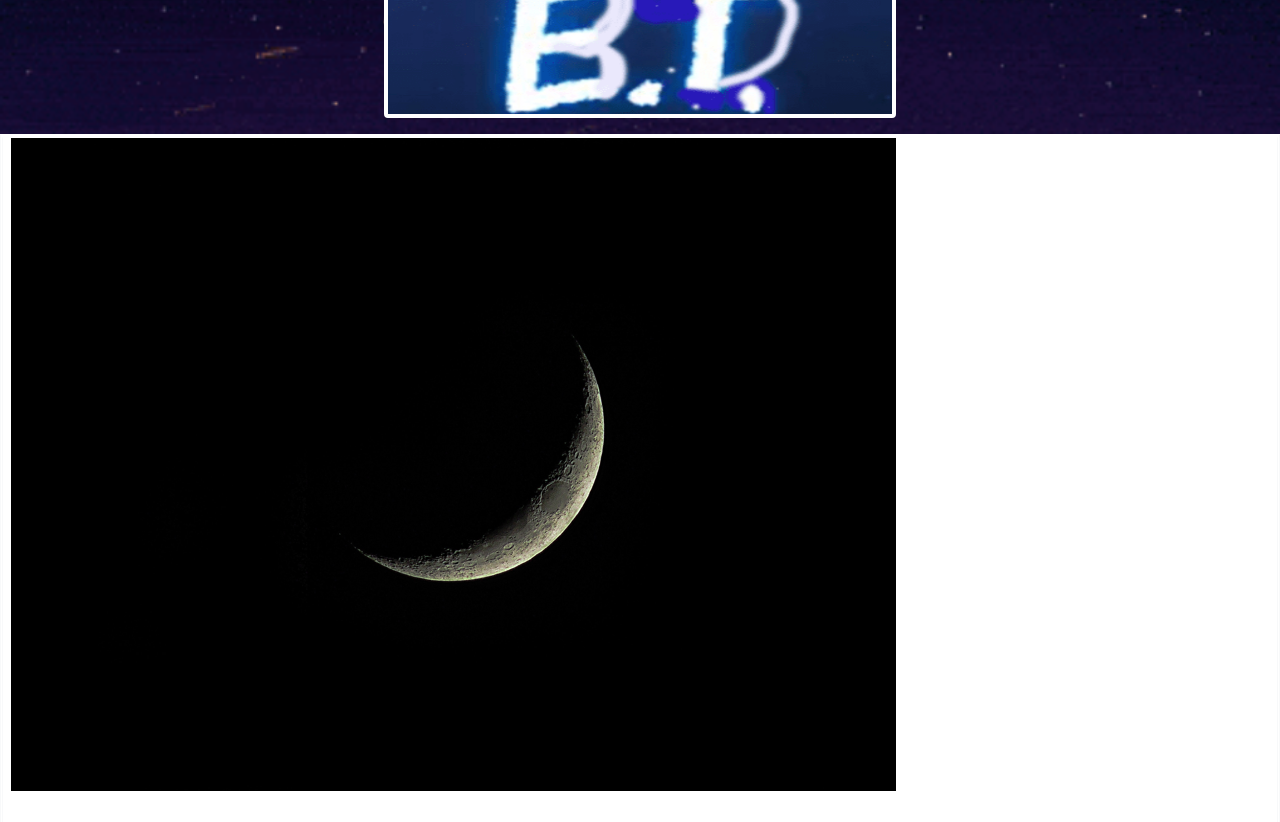
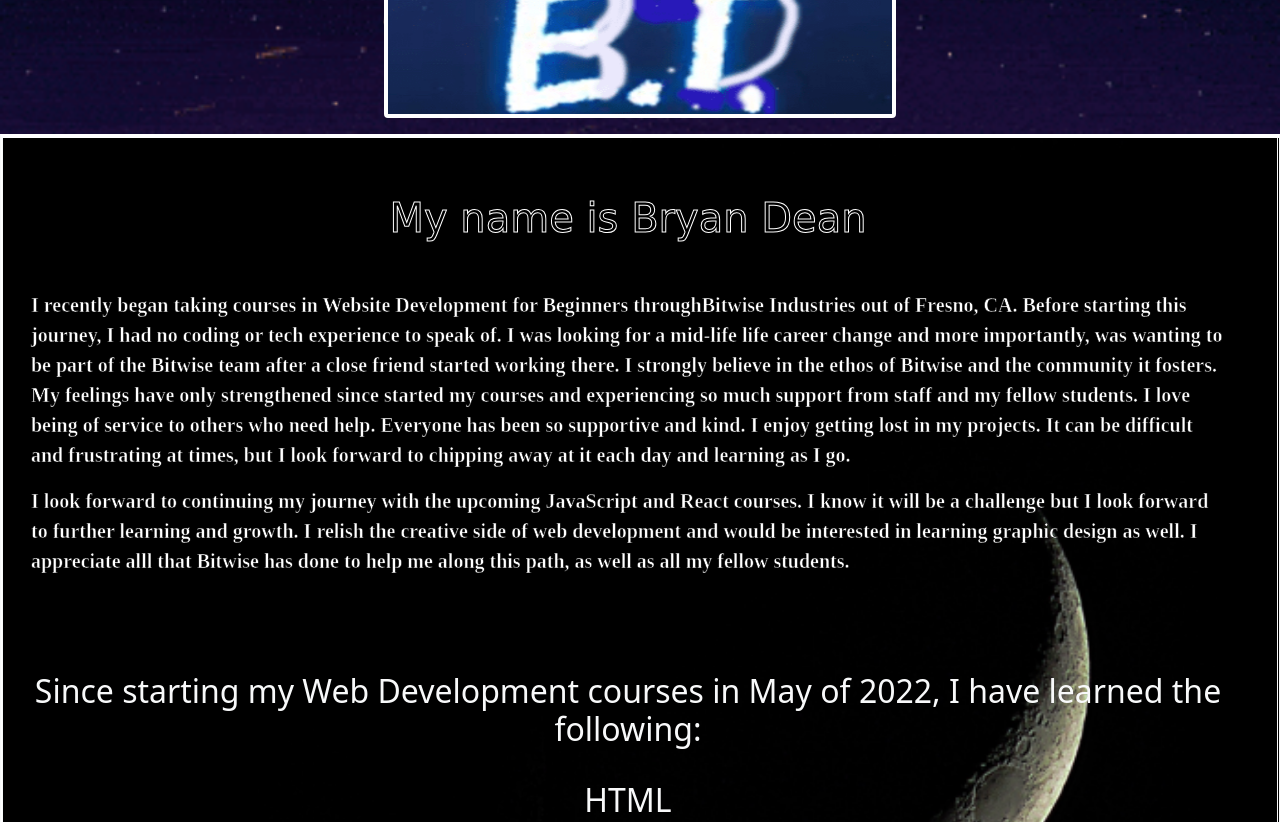
Before and after one commit to bryanmdean9091/Portfolio, a plain HTML site: page index.html in a window 1280 px wide. Shown: the part 520-1342 px from the top of the page. Drawn offline with nearby package versions, Linux system fonts and the light colour scheme; a web font is replaced by a local one.

Commit message:
fixed issues with sizing

```diff
--- a/CSS/about.css
+++ b/CSS/about.css
@@ -29,7 +29,7 @@
 .list {
     font-family: 'Gravitas One', cursive;
     color: gold;
-    -webkit-text-stroke:2px black;
+    -webkit-text-stroke:1px black;
 
 }
 .img-fluid {
--- a/CSS/styles.css
+++ b/CSS/styles.css
@@ -31,9 +31,9 @@
 }
 .sect-1 {
     border-style: double;
-    /* background-image:url("./images/moonback.png");
+    background-image:url("./images/moonback.png");
     background-size: cover;
-    background-repeat: no-repeat; */
+    background-repeat: no-repeat;
 
 }
 .container-2 {
--- a/index.html
+++ b/index.html
@@ -64,8 +64,7 @@
     </div>
 
     <!-- Section -->
-    <div class="container-fluid sect-1 has-bg-img opening text-light px-2 mx-0 g-0">
-        <img src="./CSS/images/moonback.png" alt="">
+    <div class="container-fluid sect-1 opening text-light px-2 mx-0 g-0">
         <div class="row col-12">
             <div class="container-2">
             <h1 class="mt-4 mb-5 g-0 font-bold text-center">My name is Bryan Dean</h1>
```
Also changed, not shown: about.html (+1 -1 lines).
